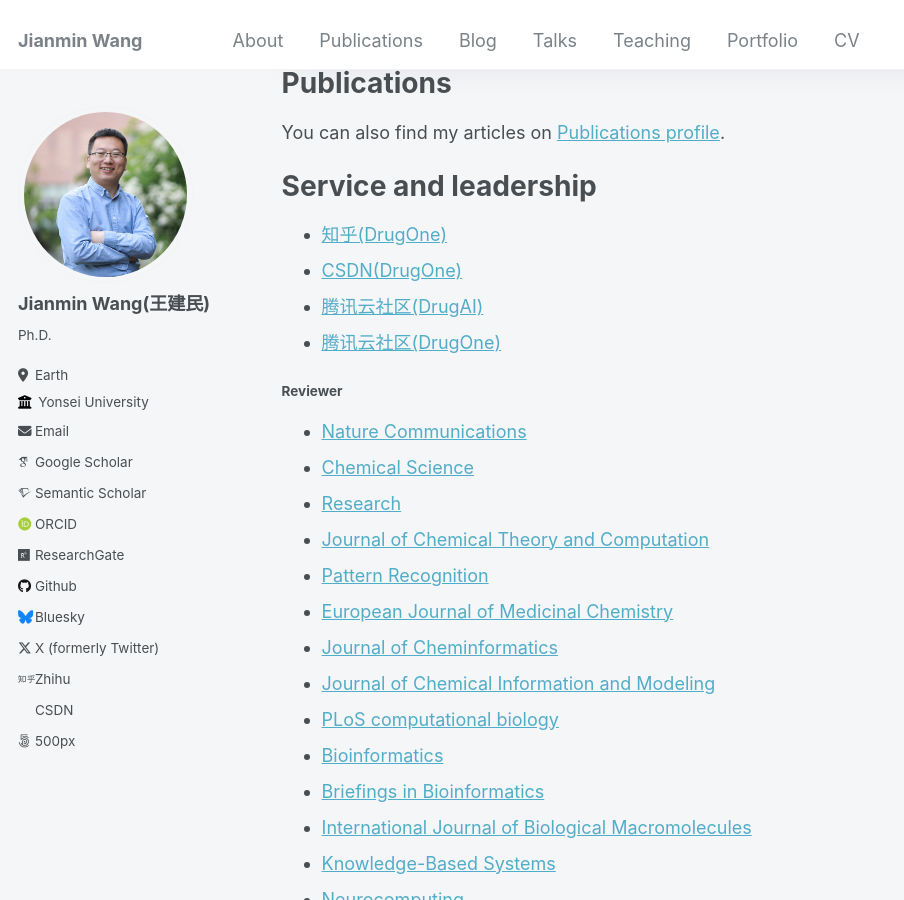
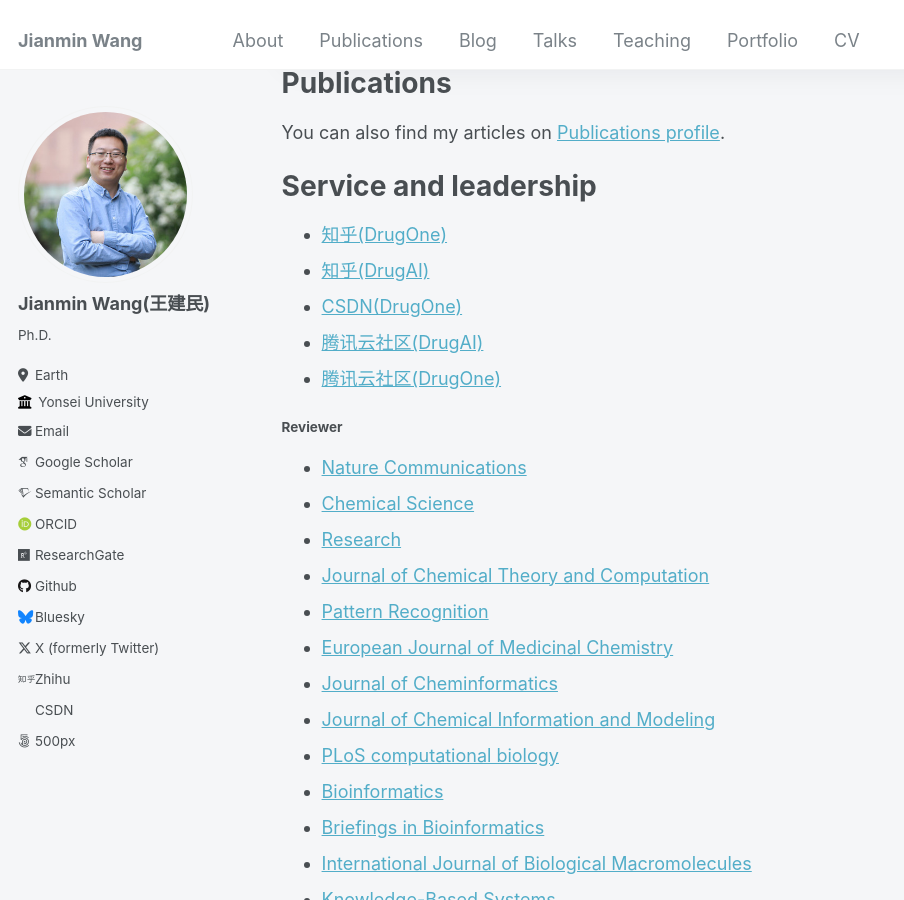
Before and after one commit to Jianmin2drugai/Jianmin2drugai.github.io, a Jekyll site: the page built from _pages/cv.md, in a window 1280 px wide and 900 px high, scrolled down 552 px. Shown: the whole window, without its empty margins (0-904 px from the left). Built offline with Jekyll 4.4.1, drawn with Linux system fonts in a browser that asks for light colours; some web fonts are replaced.

Commit message:
Update cv.md

```diff
--- a/_pages/cv.md
+++ b/_pages/cv.md
@@ -39,6 +39,7 @@
 
 
 * [知乎(DrugOne)](https://www.zhihu.com/people/wang-jian-min-113)
+* [知乎(DrugAI)](https://www.zhihu.com/people/drugai)
 * [CSDN(DrugOne)](https://blog.csdn.net/u012325865)
 * [腾讯云社区(DrugAI)](https://cloud.tencent.com/developer/user/11978211)
 * [腾讯云社区(DrugOne)](https://cloud.tencent.com/developer/user/8199873)
```
